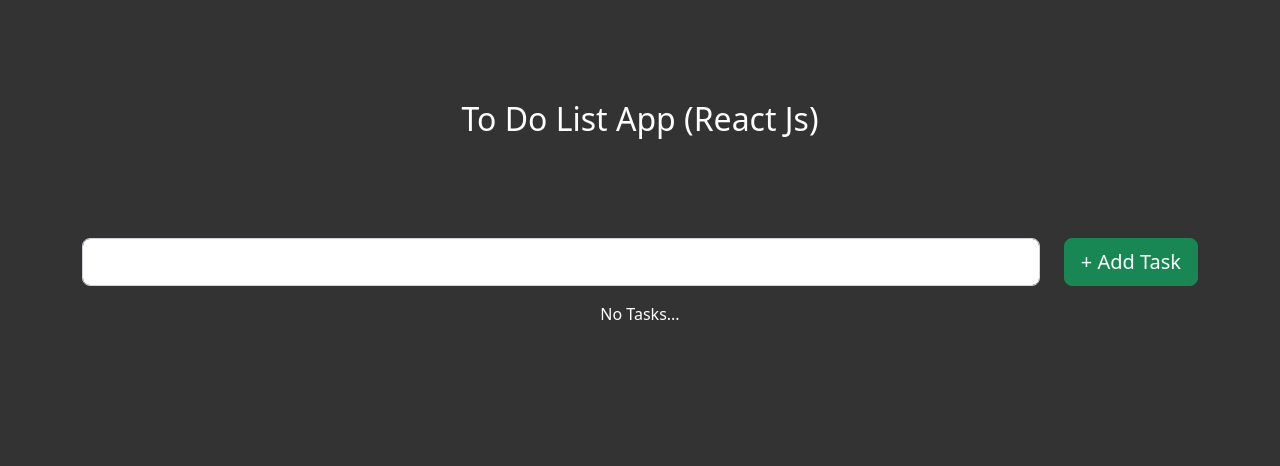
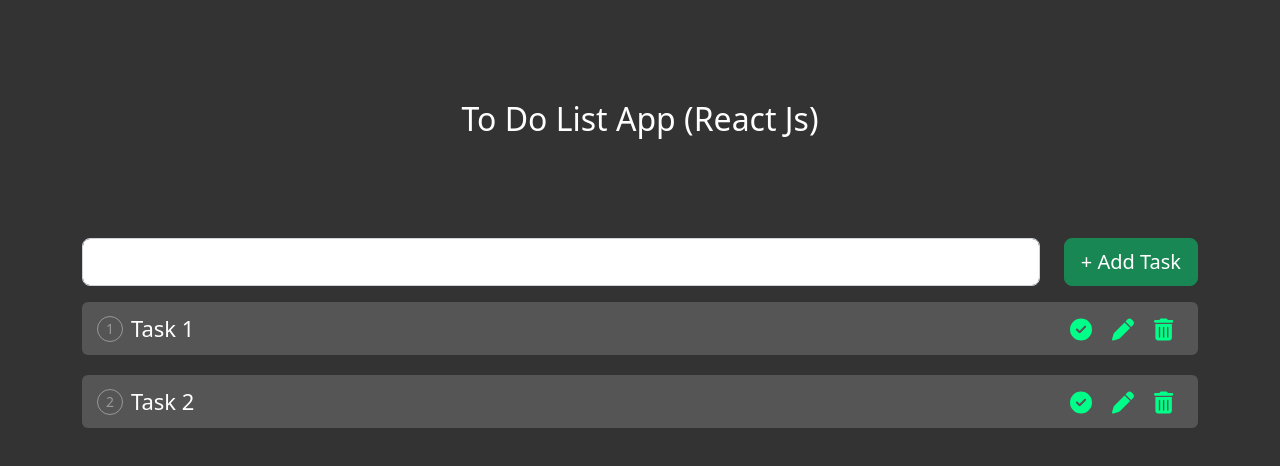
Before and after one commit to YePyaeAung/React-Todo-List-V1, a React (Create React App) app: page / in a window 1280 px wide. Shown: the top 466 px of the page. Built offline with nearby package versions, Linux system fonts and the light colour scheme.

Commit message:
Adding js obj data for sample tasks

```diff
--- a/src/App.js
+++ b/src/App.js
@@ -9,7 +9,10 @@
 
 function App() {
   // Tasks (TODO List) State
-  const [ toDo, setTodDo ] = useState([]);
+  const [ toDo, setTodDo ] = useState([
+    { id: 1, title: "Task 1", completed: false },
+    { id: 2, title: "Task 2", completed: false },
+  ]);
 
   // Temp Tasks
   const [ newTask, setNewTask ] = useState('');
```
